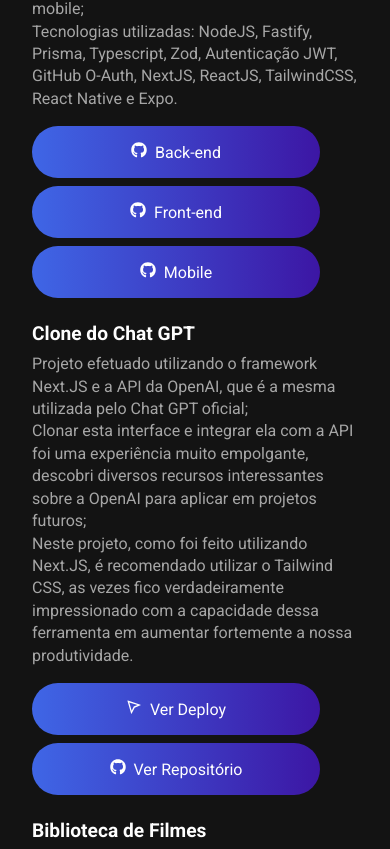
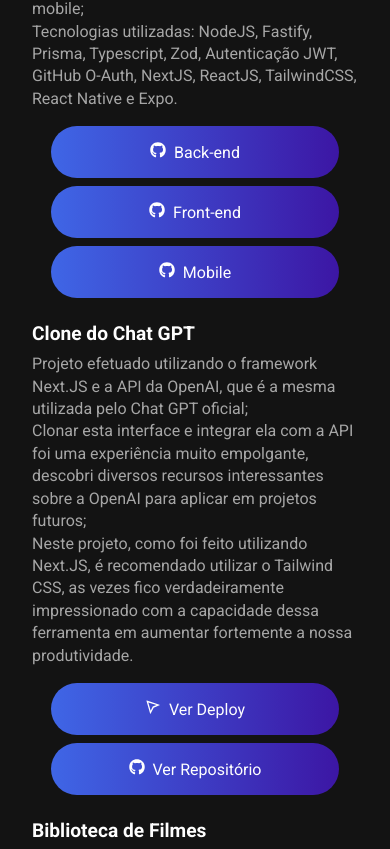
Before and after one commit to Filipe-Bacof/portifolio-filipe, a React (Vite) app: page / in a window 390 px wide. Shown: the part 4575-5424 px from the top of the page. Built offline with nearby package versions, Linux system fonts and the light colour scheme.

Commit message:
best styles

```diff
--- a/src/components/OportunitiesContainer.jsx
+++ b/src/components/OportunitiesContainer.jsx
@@ -1,4 +1,5 @@
 import { AiOutlineWhatsApp } from 'react-icons/ai'
+import '../styles/components/oportunities.sass';
 
 const OportunitiesContainer = () => {
   return (
--- /dev/null
+++ b/src/styles/components/oportunities.sass
@@ -0,0 +1,9 @@
+@use '../variables'
+@use '../mixins'
+
+@media(max-width: 1150px)
+  .oportunities-container
+    a
+      margin: 0 auto
+      align-items: center
+      text-align: center
--- a/src/styles/components/projects.sass
+++ b/src/styles/components/projects.sass
@@ -6,6 +6,10 @@
   @media(max-width: 1150px)
     flex-direction: column
     gap: .5rem
+    a
+      margin: 0 auto
+      align-items: center
+      text-align: center
 
 .btn-project-deploy
   @include mixins.btn
```
